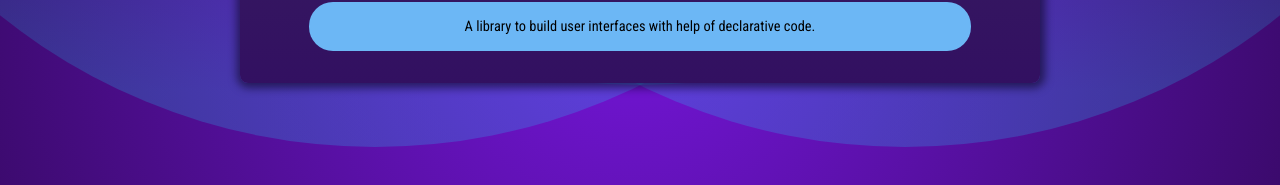
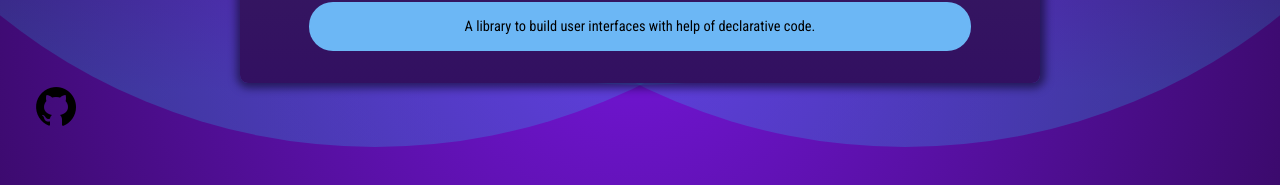
Before and after one commit to Ouss-tagh-dev/react-quiz-app, a React (Vite) app: page / in a window 1280 px wide. Shown: the part 575-760 px from the top of the page. Built offline with nearby package versions, Linux system fonts and the light colour scheme.

Commit message:
Add Readme and github link

```diff
--- a/src/App.jsx
+++ b/src/App.jsx
@@ -1,12 +1,19 @@
 import Header from "./components/Header";
 import Quiz from "./components/Quiz";
-
+import githubLogo from "./assets/github-logo.png";
 function App() {
   return (
     <div>
       <Header />
       <main>
         <Quiz />
+        <a
+          href="https://github.com/Ouss-tagh-dev/react-quiz-app.git"
+          target="_blank"
+          rel="noopener noreferrer"
+        >
+          <img src={githubLogo} alt="GitHub logo" className="github-link" />
+        </a>
       </main>
     </div>
   );
--- a/src/index.css
+++ b/src/index.css
@@ -334,3 +334,12 @@ header h1 {
     transform: translateY(0);
   }
 }
+
+
+.github-link {
+  transition: transform 0.3s ease;
+}
+
+.github-link:hover {
+  transform: scale(1.1);
+}
```
Also changed, not shown: src/assets/github-logo.png (added), 1 other file (tests, documents, lock files or other folders).
